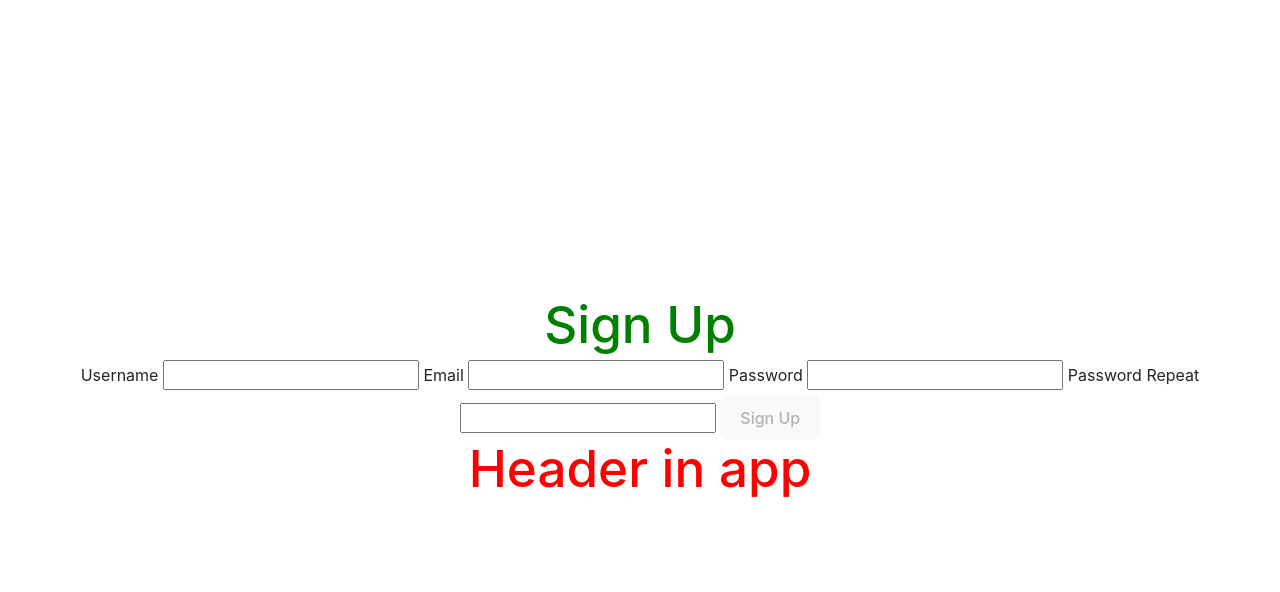
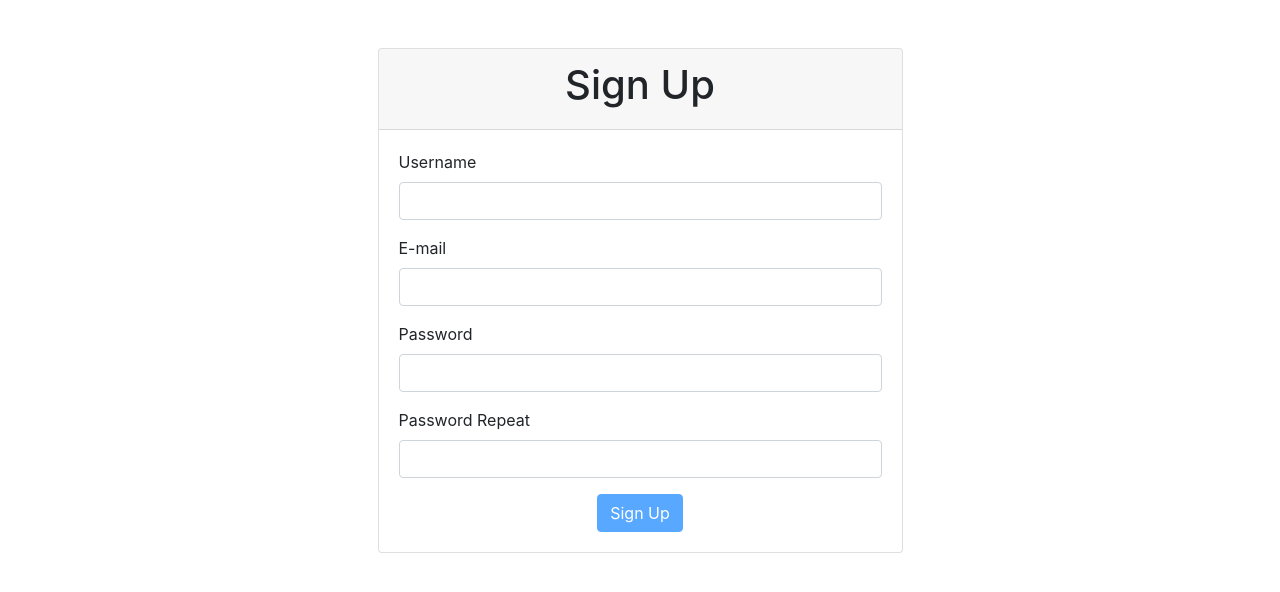
Before and after one commit to leobewater/udemy-svelte-with-tdd, a Svelte app in the folder frontend/: page / in a window 1280 px wide. Shown: the top 592 px of the page. Built offline with nearby package versions, Linux system fonts and the light colour scheme.

Commit message:
add class to sign up form

```diff
--- a/frontend/src/App.svelte
+++ b/frontend/src/App.svelte
@@ -2,11 +2,6 @@
   import SignUpPage from './pages/SignUpPage.svelte';
 </script>
 
-<SignUpPage />
-
-<h1>Header in app</h1>
-<style>
-  h1 {
-    color: red;
-  }
-</style>
+<div class="container">
+  <SignUpPage />
+</div>
--- a/frontend/src/app.css
+++ b/frontend/src/app.css
@@ -1,4 +1,4 @@
-:root {
+/* :root {
   font-family: Inter, Avenir, Helvetica, Arial, sans-serif;
   font-size: 16px;
   line-height: 24px;
@@ -78,4 +78,4 @@ button:focus-visible {
   button {
     background-color: #f9f9f9;
   }
-}
+} */
--- a/frontend/src/pages/SignUpPage.svelte
+++ b/frontend/src/pages/SignUpPage.svelte
@@ -41,26 +41,51 @@
   };
 </script>
 
-<h1>Sign Up</h1>
-<form>
-  <label for="username">Username</label>
-  <input id="username" bind:value={username} />
+<div class="col-lg-6 offset-lg-3 col-md-8 offset-md-2">
+  <form class="card mt-5">
+    <div class="card-header">
+      <h1 class="text-center">Sign Up</h1>
+    </div>
 
-  <label for="e-mail">Email</label>
-  <input id="e-mail" bind:value={email} />
+    <div class="card-body">
+      <div class="form-group">
+        <label for="username">Username</label>
+        <input id="username" class="form-control" bind:value={username} />
+      </div>
 
-  <label for="password">Password</label>
-  <input id="password" type="password" bind:value={password} />
-  <!-- <input id="password" type="password" on:input={(event) => (password = event.target.value)} /> -->
+      <div class="form-group">
+        <label for="e-mail">E-mail</label>
+        <input id="e-mail" class="form-control" bind:value={email} />
+      </div>
 
-  <label for="password-repeat">Password Repeat</label>
-  <input id="password-repeat" type="password" bind:value={passwordRepeat} />
+      <div class="form-group">
+        <label for="password">Password</label>
+        <input
+          id="password"
+          type="password"
+          class="form-control"
+          bind:value={password}
+        />
+        <!-- <input id="password" type="password" on:input={(event) => (password = event.target.value)} /> -->
+      </div>
 
-  <button {disabled} on:click|preventDefault={submit}>Sign Up</button>
-</form>
+      <div class="form-group">
+        <label for="password-repeat">Password Repeat</label>
+        <input
+          id="password-repeat"
+          type="password"
+          class="form-control"
+          bind:value={passwordRepeat}
+        />
+      </div>
 
-<style>
-  h1 {
-    color: green;
-  }
-</style>
+      <div class="text-center">
+        <button
+          class="btn btn-primary"
+          {disabled}
+          on:click|preventDefault={submit}>Sign Up</button
+        >
+      </div>
+    </div>
+  </form>
+</div>
```
Also changed, not shown: 1 other file (tests, documents, lock files or other folders).
